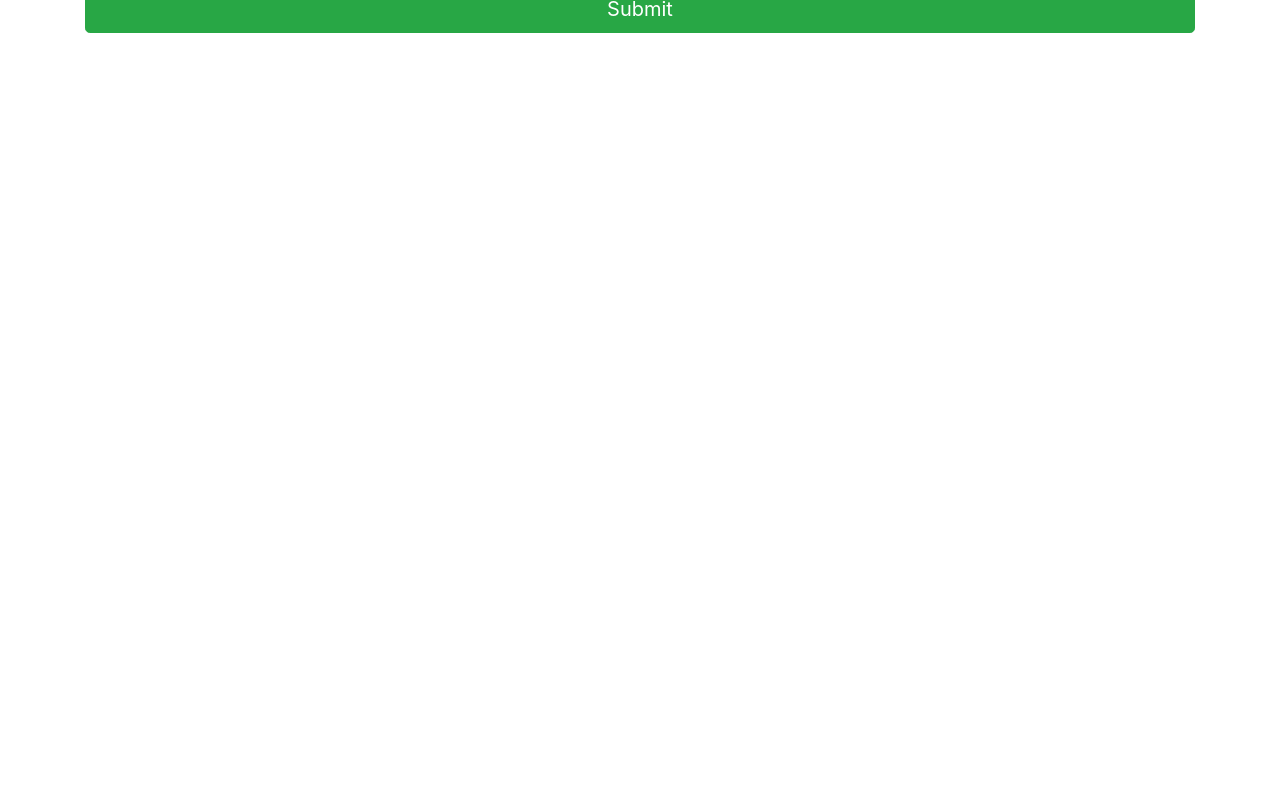
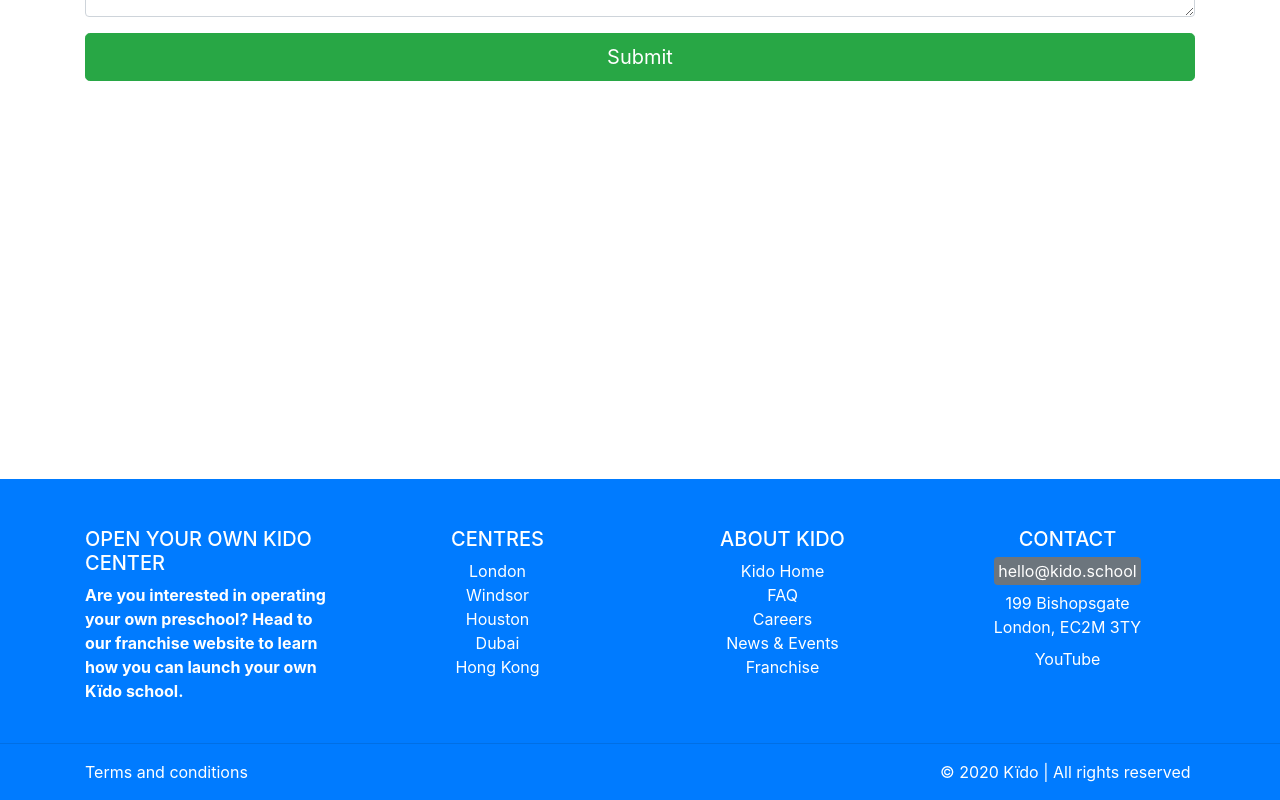
Before and after one commit to deekeh/kido, a React (Create React App) app: page /contact in a window 1280 px wide. Shown: the part 464-1264 px from the top of the page. Before the commit the page ends 800 px from the top, so only its background shows below. Built offline with nearby package versions, Linux system fonts and the light colour scheme.

Commit message:
v1.0.0, added footer, minor visual changes

```diff
--- a/package.json
+++ b/package.json
@@ -1,6 +1,6 @@
 {
   "name": "kido-react",
-  "version": "1.0.2",
+  "version": "1.1.0",
   "private": true,
   "dependencies": {
     "@testing-library/jest-dom": "^5.11.5",
--- a/src/App.js
+++ b/src/App.js
@@ -8,6 +8,7 @@ import KidoNavbar from './components/KidoNavbar'
 import Home from './components/Home'
 import About from './components/About'
 import Contact from './components/Contact'
+import Footer from './components/Footer'
 
 function App() {
   return (
@@ -20,6 +21,7 @@ function App() {
           <Route path="/contact" component={Contact}></Route>
         </Switch>
       </Router>
+      <Footer></Footer>
     </div>
   );
 }
--- a/src/components/About.js
+++ b/src/components/About.js
@@ -24,7 +24,7 @@ const About = () => {
     ]
 
     return(
-        <Container mt={6}>
+        <Container className="mt-5">
             <br/>
             <section className="mb-4">
                 <h2>
--- a/src/components/Contact.js
+++ b/src/components/Contact.js
@@ -5,12 +5,12 @@ import { Container, Row, Col, Form, Button } from "react-bootstrap";
 
 const Contact = () => {
     return(
-        <Container mt={6}>
+        <Container>
             <br/>
-            <h2>
+            <h2 className="mt-5">
                 Let's Chat!
             </h2><hr/>
-            <Form>
+            <Form className="vh-100">
                 <Row>
                     <Col sm={12} lg={6}>
                         <Form.Group>
--- /dev/null
+++ b/src/components/Footer.js
@@ -0,0 +1,83 @@
+import React from 'react'
+
+// Bootstrap
+import { Container, Row, Col } from 'react-bootstrap'
+
+const Footer = () => {
+    return(
+        <footer className="bg-primary text-white pt-5 pb-3">
+            <Container>
+                <Row>
+                    <Col className="mb-4" sm={"12"} md={"3"} lg={"3"}>
+                        <h5>OPEN YOUR OWN KIDO CENTER</h5>
+                        <strong>
+                        Are you interested in operating your own preschool? Head to our franchise website to learn how you can launch your own Kïdo school.
+                        </strong>
+                    </Col>
+                    <Col className="mb-4 text-center" sm={"12"} md={"3"} lg={"3"}>
+                        <h5>
+                            <a href="#" className="text-white">CENTRES</a>
+                        </h5>
+                        <div>
+                            <a href="#" className="text-white">London</a>
+                        </div>
+                        <div>
+                            <a href="#" className="text-white">Windsor</a>
+                        </div>
+                        <div>
+                            <a href="#" className="text-white">Houston</a>
+                        </div>
+                        <div>
+                            <a href="#" className="text-white">Dubai</a>
+                        </div>
+                        <div>
+                            <a href="#" className="text-white">Hong Kong</a>
+                        </div>
+                    </Col>
+                    <Col className="mb-4 text-center" sm={"12"} md={"3"} lg={"3"}>
+                        <h5>
+                            <a href="#" className="text-white">ABOUT KIDO</a>
+                        </h5>
+                        <div>
+                            <a href="#" className="text-white">Kido Home</a>
+                        </div>
+                        <div>
+                            <a href="#" className="text-white">FAQ</a>
+                        </div>
+                        <div>
+                            <a href="#" className="text-white">Careers</a>
+                        </div>
+                        <div>
+                            <a href="#" className="text-white">News &amp; Events</a>
+                        </div>
+                        <div>
+                            <a href="#" className="text-white">Franchise</a>
+                        </div>
+                    </Col>
+                    <Col className="mb-4 text-center" sm={"12"} md={"3"} lg={"3"}>
+                        <h5>CONTACT</h5>
+                        <div><a href="mailto:hello@kido.school" className="text-white bg-secondary p-1 rounded">hello@kido.school</a></div>
+                        <address className="my-2">
+                            199 Bishopsgate<br />
+                            London, EC2M 3TY
+                        </address>
+                        <div><a href="#" className="text-white">YouTube</a></div>
+                    </Col>
+                </Row>
+            </Container>
+            <hr/>
+            <Container className="mb-0">
+                <Row>
+                    <Col sm={"9"}>
+                        Terms and conditions
+                    </Col>
+                    <Col sm={"3"}>
+                        &copy; 2020 Kïdo | All rights reserved
+                    </Col>
+                </Row>
+            </Container>
+        </footer>
+    )
+}
+
+export default Footer
--- a/src/components/Home.js
+++ b/src/components/Home.js
@@ -8,17 +8,17 @@ import { Container } from "react-bootstrap";
 
 const Home = () => {
     return(
-        <Container fluid mt={6}>
-            <section className="main bg-light vh-100 d-flex">
+        <section>
+            <Container className="main bg-light vh-100 d-flex" fluid mt={6}>
                 <div className="main-in container my-auto">
-                    <h2 className="bg-secondary text-white rounded p-2">Welcome to Kido</h2>
-                    <h4 className="bg-secondary text-white rounded p-2">Lighting up your child's early years</h4>
-                    <p className="bg-secondary text-white rounded p-2">
+                    <h2 className="bg-light text-dark rounded p-2">Welcome to Kido</h2>
+                    <h4 className="bg-light text-dark rounded p-2">Lighting up your child's early years</h4>
+                    <p className="bg-light text-dark rounded p-2">
                         We are dedicated to providing the highest quality early years education and care in the world.
                     </p>
                 </div>
-            </section>
-        </Container>
+            </Container>
+        </section>
     )
 }
 
```
